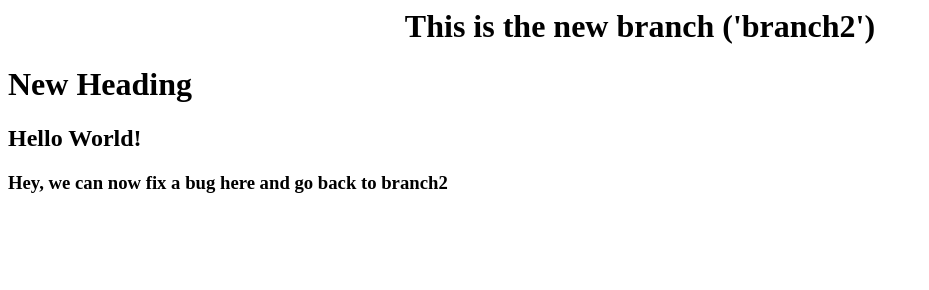
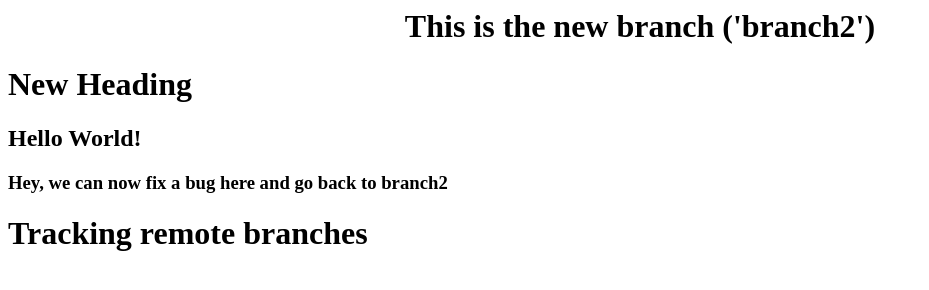
Before and after one commit to abishek-dinesh/newrepo, a plain HTML site: page index.html in a window 1280 px wide. Shown: the whole page, without its empty margins (0-929 px from the left). Drawn offline with Linux system fonts and the light colour scheme.

Commit message:
Tracking remote branch

```diff
--- a/index.html
+++ b/index.html
@@ -7,5 +7,6 @@
         <h1>New Heading</h1>
         <h2>Hello World!</h2>
         <h3>Hey, we can now fix a bug here and go back to branch2</h3>
+        <h1>Tracking remote branches</h1>
     </body>
 </html>
```
